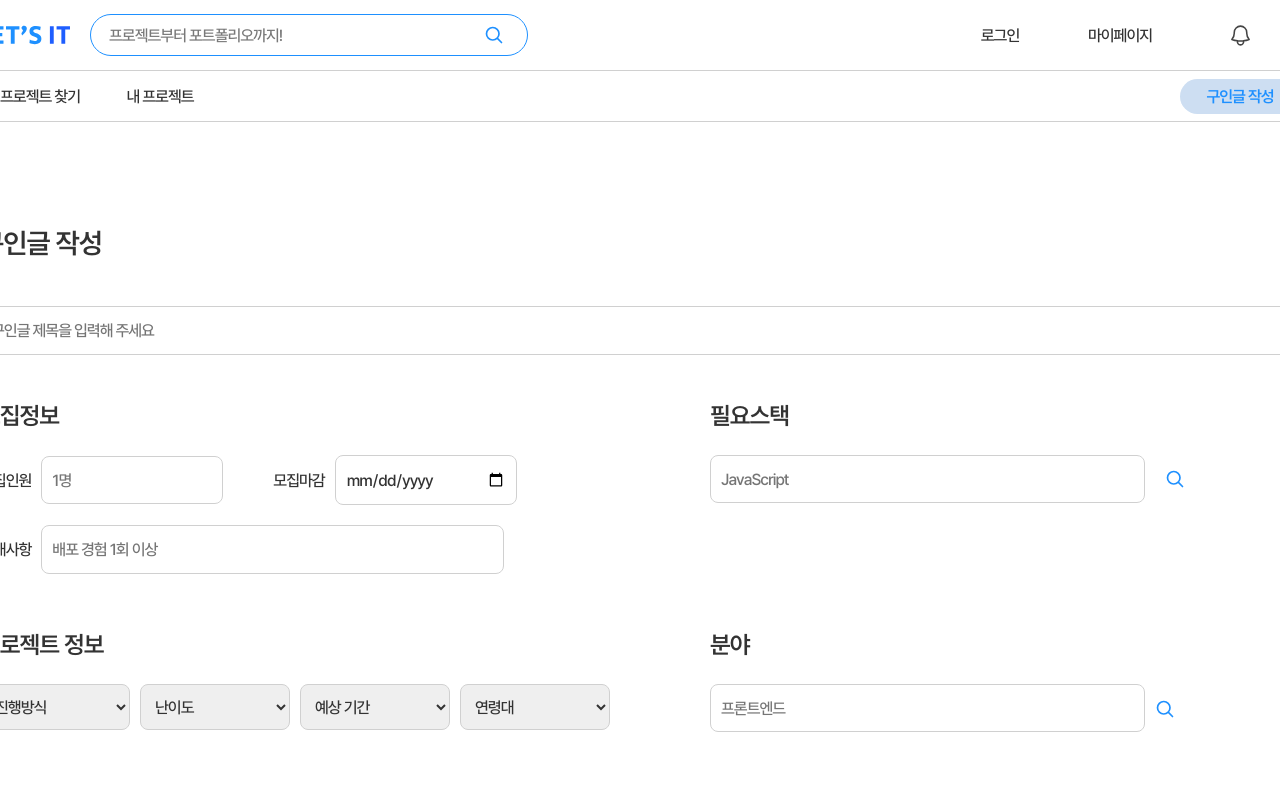
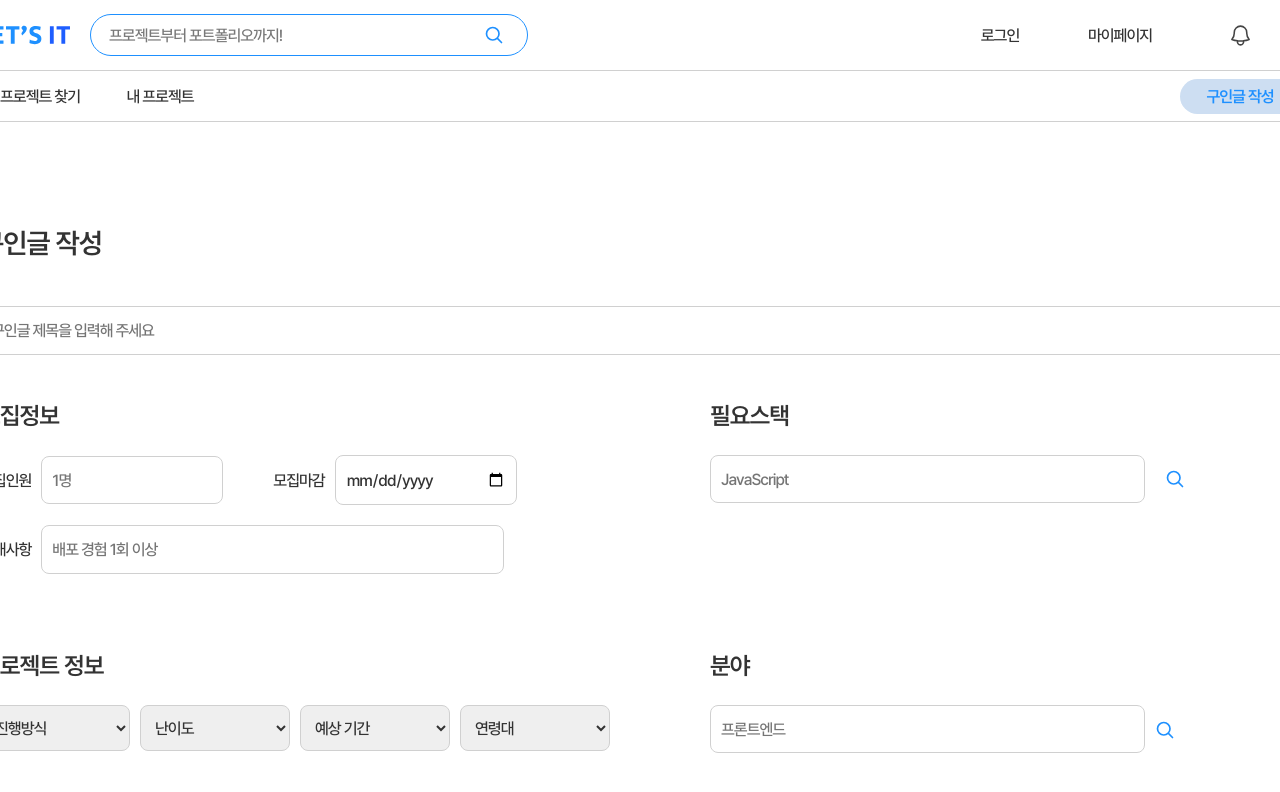
Before and after one commit to yezixx/SOLUX_LETS_IT_Frontend, a React (Vite) app: page /projects/post in a window 1280 px wide. Shown: the top 792 px of the page. Built offline with nearby package versions, Linux system fonts and the light colour scheme.

Commit message:
Design: 그리드시스템 수정

```diff
--- a/src/Screen/ProjectHire/ProjInfo/ProjInfo.module.css
+++ b/src/Screen/ProjectHire/ProjInfo/ProjInfo.module.css
@@ -39,7 +39,8 @@
   font-size: 16px;
 }
 .projectHire__subRegion {
-  width: 100px;
+  width: 70px;
+  height: 30px;
   &:hover {
     color: var(--main-color2);
   }
--- a/src/Screen/ProjectHire/ProjectHire.module.css
+++ b/src/Screen/ProjectHire/ProjectHire.module.css
@@ -40,7 +40,7 @@
   column-gap: 100px;
   row-gap: 50px;
   grid-template-columns: repeat(2, 1fr);
-  grid-template-rows: auto;
+  grid-template-rows: 200px 350px auto;
 }
 .projectHire__container > div:nth-child(5) {
   grid-column: 1 / span 2;
```
